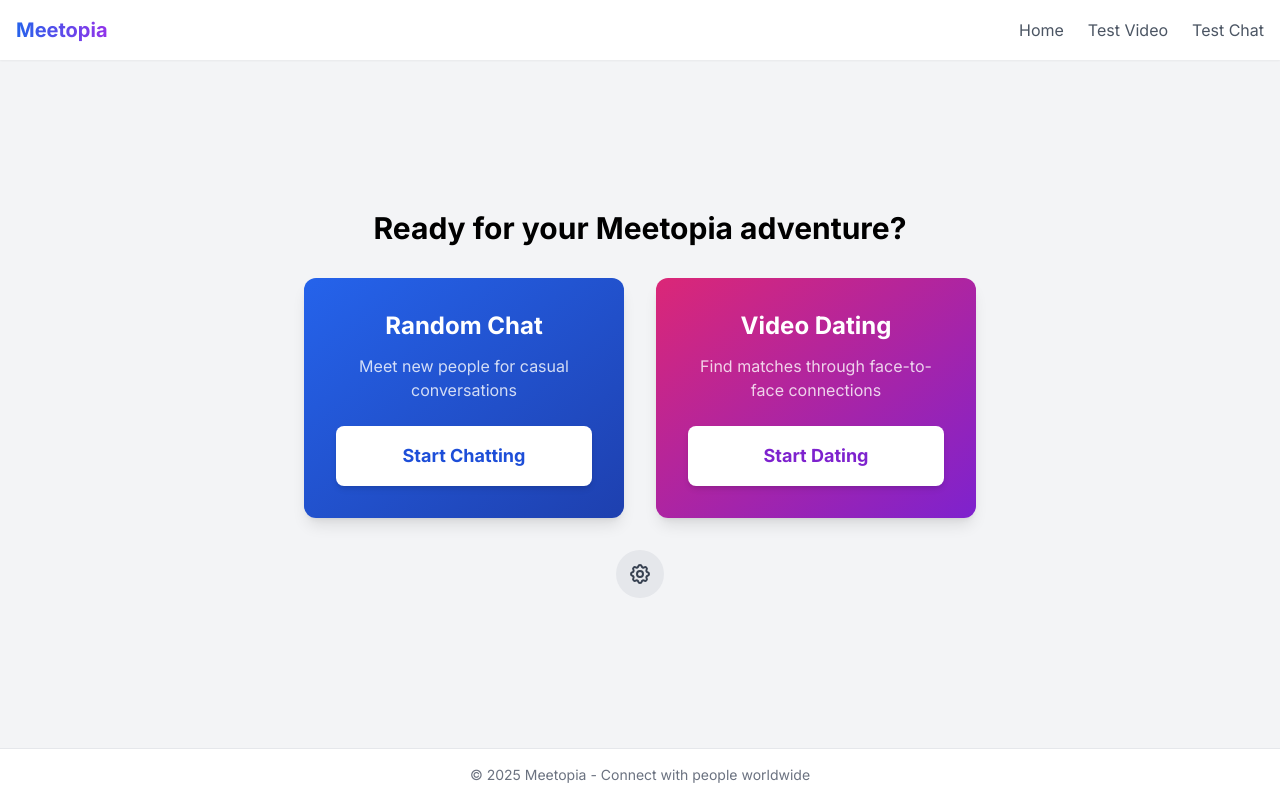
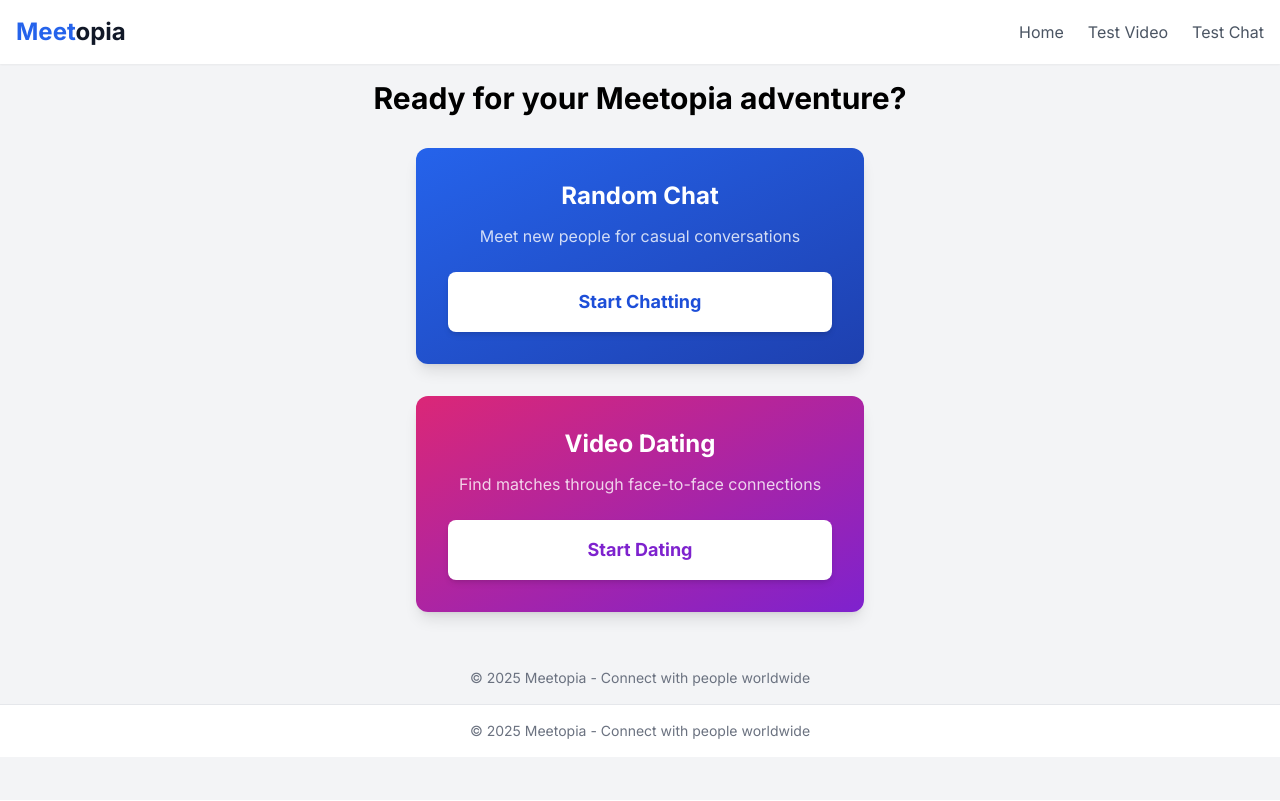
Before and after one commit to BTheCoderr/MeetopiaAPP, a Next.js app: page / in a window 1280 px wide. Built offline with nearby package versions, Linux system fonts and the light colour scheme; no server answers.

Commit message:
feat: update homepage and layout with modern design

```diff
--- a/src/app/page.tsx
+++ b/src/app/page.tsx
@@ -4,22 +4,18 @@ import Link from 'next/link'
 import MainLayout from '../components/Layout/MainLayout'
 
 export default function HomePage() {
-  // Keep minimal state for essential features
-  const [speedDatingEnabled, setSpeedDatingEnabled] = useState(false)
-  const [blindDateEnabled, setBlindDateEnabled] = useState(true)
-
   return (
     <MainLayout>
       <div className="flex flex-col items-center justify-center min-h-[80vh] p-4 text-center">
         <h1 className="text-3xl font-bold mb-8">Ready for your Meetopia adventure?</h1>
 
-        <div className="grid grid-cols-1 md:grid-cols-2 gap-8 mb-8 w-full max-w-2xl">
+        <div className="grid grid-cols-1 gap-8 mb-8 w-full max-w-md">
           {/* Random Chat Option */}
           <div className="flex flex-col items-center p-8 bg-gradient-to-br from-blue-600 to-blue-800 rounded-xl shadow-lg hover:shadow-xl transition-all">
             <h2 className="text-2xl font-bold text-white mb-3">Random Chat</h2>
             <p className="text-white/80 mb-6">Meet new people for casual conversations</p>
             <Link
-              href={`/match?mode=chat&video=true`}
+              href="/match?mode=chat&video=true"
               className="w-full px-6 py-4 bg-white text-blue-700 text-lg font-bold rounded-lg hover:bg-blue-50 transition-all shadow-md"
             >
               Start Chatting
@@ -31,7 +27,7 @@ export default function HomePage() {
             <h2 className="text-2xl font-bold text-white mb-3">Video Dating</h2>
             <p className="text-white/80 mb-6">Find matches through face-to-face connections</p>
             <Link
-              href={`/match?speed=${speedDatingEnabled}&blind=${blindDateEnabled}&mode=dating&video=true`}
+              href="/match?mode=dating&video=true"
               className="w-full px-6 py-4 bg-white text-purple-700 text-lg font-bold rounded-lg hover:bg-purple-50 transition-all shadow-md"
             >
               Start Dating
@@ -39,41 +35,8 @@ export default function HomePage() {
           </div>
         </div>
 
-        {/* Optional settings hidden behind a simple toggle */}
-        <div className="bg-gray-200 p-3 rounded-full cursor-pointer hover:bg-gray-300 transition-all"
-             onClick={() => document.getElementById('settings')?.classList.toggle('hidden')}>
-          <svg xmlns="http://www.w3.org/2000/svg" className="h-6 w-6 text-gray-700" fill="none" viewBox="0 0 24 24" stroke="currentColor">
-            <path strokeLinecap="round" strokeLinejoin="round" strokeWidth={2} d="M10.325 4.317c.426-1.756 2.924-1.756 3.35 0a1.724 1.724 0 002.573 1.066c1.543-.94 3.31.826 2.37 2.37a1.724 1.724 0 001.065 2.572c1.756.426 1.756 2.924 0 3.35a1.724 1.724 0 00-1.066 2.573c.94 1.543-.826 3.31-2.37 2.37a1.724 1.724 0 00-2.572 1.065c-.426 1.756-2.924 1.756-3.35 0a1.724 1.724 0 00-2.573-1.066c-1.543.94-3.31-.826-2.37-2.37a1.724 1.724 0 00-1.065-2.572c-1.756-.426-1.756-2.924 0-3.35a1.724 1.724 0 001.066-2.573c-.94-1.543.826-3.31 2.37-2.37.996.608 2.296.07 2.572-1.065z" />
-            <path strokeLinecap="round" strokeLinejoin="round" strokeWidth={2} d="M15 12a3 3 0 11-6 0 3 3 0 016 0z" />
-          </svg>
-        </div>
-
-        <div id="settings" className="hidden w-full max-w-md mt-4 bg-gray-800 p-4 rounded-lg text-left">
-          <div className="flex items-center gap-2 mb-2">
-            <input
-              type="checkbox"
-              id="speedDating"
-              checked={speedDatingEnabled}
-              onChange={() => setSpeedDatingEnabled(!speedDatingEnabled)}
-              className="w-4 h-4"
-            />
-            <label htmlFor="speedDating" className="text-sm text-gray-300">
-              Speed Mode {speedDatingEnabled && '(3-min timer)'}
-            </label>
-          </div>
-
-          <div className="flex items-center gap-2">
-            <input
-              type="checkbox"
-              id="blindDate"
-              checked={blindDateEnabled}
-              onChange={() => setBlindDateEnabled(!blindDateEnabled)}
-              className="w-4 h-4"
-            />
-            <label htmlFor="blindDate" className="text-sm text-gray-300">
-              Blind Date {blindDateEnabled && '(30-sec blur)'}
-            </label>
-          </div>
+        <div className="text-sm text-gray-500 mt-auto">
+          © {new Date().getFullYear()} Meetopia - Connect with people worldwide
         </div>
       </div>
     </MainLayout>
--- a/src/components/Layout/MainLayout.tsx
+++ b/src/components/Layout/MainLayout.tsx
@@ -11,12 +11,16 @@ export default function MainLayout({ children }: MainLayoutProps) {
     <div className="min-h-screen bg-gray-100">
       {/* Header */}
       <header className="bg-white shadow-sm">
-        <div className="container mx-auto px-4 py-4 flex items-center justify-between">
-          <Link href="/" className="text-xl font-bold bg-gradient-to-r from-blue-600 to-purple-600 bg-clip-text text-transparent">
-            Meetopia
+        <div className="container mx-auto px-4 py-4">
+          <div className="flex items-center justify-between">
+            <Link href="/" className="flex items-center">
+              <h1 className="text-2xl font-bold">
+                <span className="text-blue-600">Meet</span>
+                <span className="text-gray-900">opia</span>
+              </h1>
             </Link>
 
-          <div className="flex gap-6">
+            <nav className="flex gap-6">
               <Link
                 href="/"
                 className="text-gray-600 hover:text-gray-900 transition-colors"
@@ -35,12 +39,13 @@ export default function MainLayout({ children }: MainLayoutProps) {
               >
                 Test Chat
               </Link>
+            </nav>
           </div>
         </div>
       </header>
 
       {/* Main content */}
-      <main className="container mx-auto px-4 py-6">
+      <main className="flex-1">
         {children}
       </main>
 
```
Lines whose indentation alone changed are shown as unchanged.
